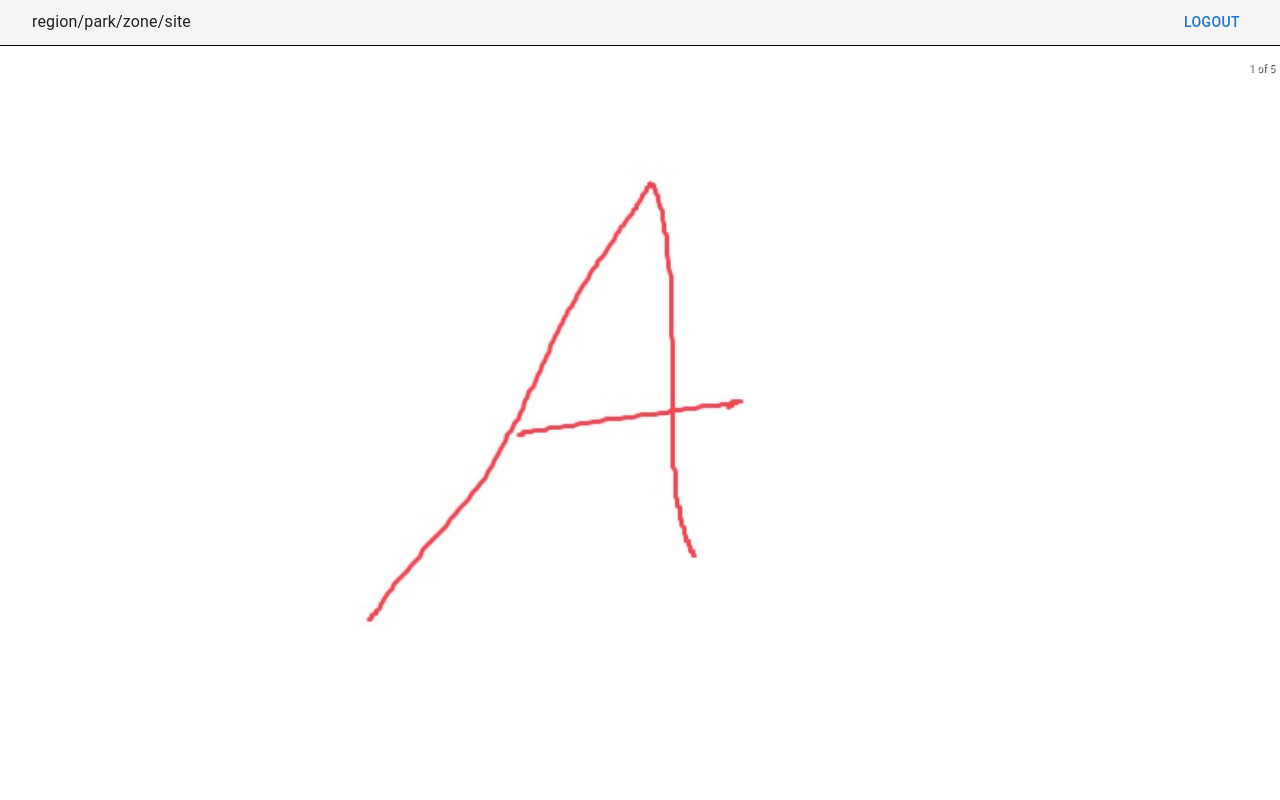
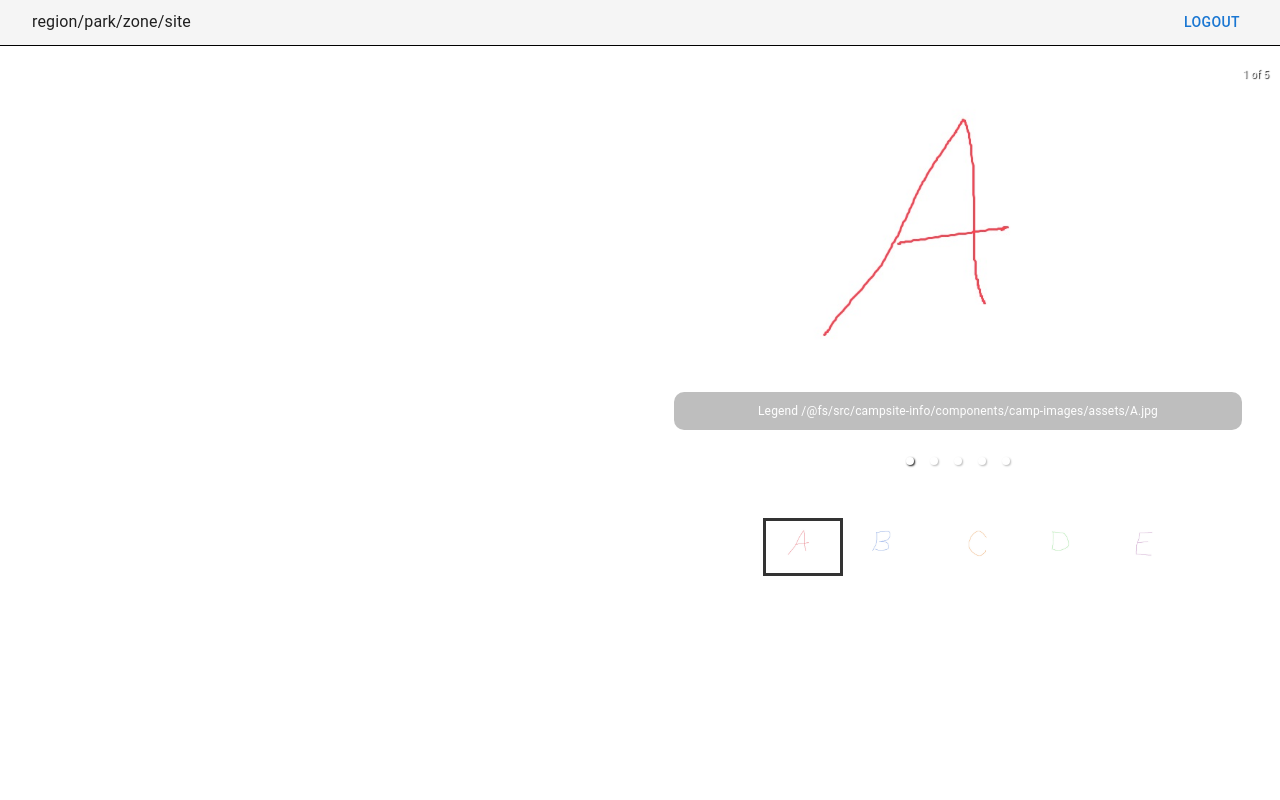
Before and after one commit to Fuhrmaaj/camp-site-surveyor, a React (Create React App) app: page / in a window 1280 px wide. Shown: the top 800 px of the page. Built offline with nearby package versions, Linux system fonts and the light colour scheme; the HTML template or start-up script is replaced by a standard one.

Commit message:
add styles to the image carousel

```diff
--- a/src/App.tsx
+++ b/src/App.tsx
@@ -2,14 +2,12 @@ import React from 'react';
 import CssBaseline from '@mui/material/CssBaseline';
 import './App.css';
 import { CampsiteInfo } from './campsite-info';
-import { CampImages } from './campsite-info/components/camp-images';
 
 function App() {
   return (
     <div className="App">
       <CssBaseline />
       <CampsiteInfo />
-      <CampImages />
     </div>
   );
 }
--- a/src/campsite-info/campsite-info.component.tsx
+++ b/src/campsite-info/campsite-info.component.tsx
@@ -1,6 +1,21 @@
-import React, { FunctionComponent } from "react";
-import { CampHeader } from "./components/camp-header";
+import React, { FunctionComponent } from 'react';
+import { CampHeader } from './components/camp-header';
+import { CampImages } from './components/camp-images';
+import { Box } from '@mui/material';
+import { graphicsStyles, mapStyles, imageStyles } from './campsite-info.styles'
 
 export const CampsiteInfo: FunctionComponent = () => {
-    return <CampHeader region="region" park="park" zone="zone" site="site" logout={() => {}}/>; // eslint-disable-line @typescript-eslint/no-empty-function
+    return (
+        <div>
+            <CampHeader region="region" park="park" zone="zone" site="site" logout={() => {}}/> {/* eslint-disable-line @typescript-eslint/no-empty-function */}
+            <Box sx={graphicsStyles} component="div">
+                <Box sx={mapStyles} component="div">
+                    <div />
+                </Box>
+                <Box sx={imageStyles} component="div">
+                    <CampImages />
+                </Box>
+            </Box>
+        </div>
+    );
 };
--- /dev/null
+++ b/src/campsite-info/campsite-info.styles.ts
@@ -0,0 +1,18 @@
+export const graphicsStyles = {
+  display: "flex",
+  justifyContent: "space-between",
+  alignItems: "center",
+  maxWidth: "1400px",
+  margin: "auto",
+  padding: "4px"
+}
+
+export const mapStyles = {
+  width: "50%",
+  padding: "2px"
+}
+
+export const imageStyles = {
+  width: "50%",
+  padding: "2px"
+}
```
Also changed, not shown: src/campsite-info/components/camp-images/assets/index.ts (line endings or trailing spaces).
